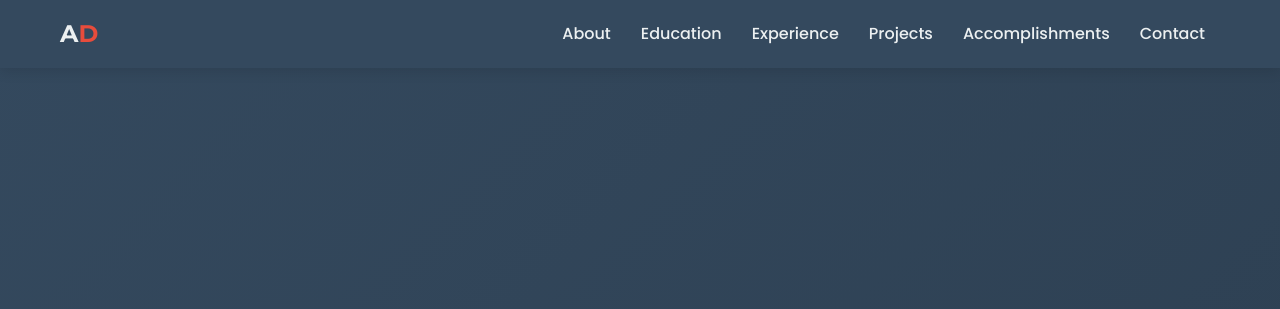
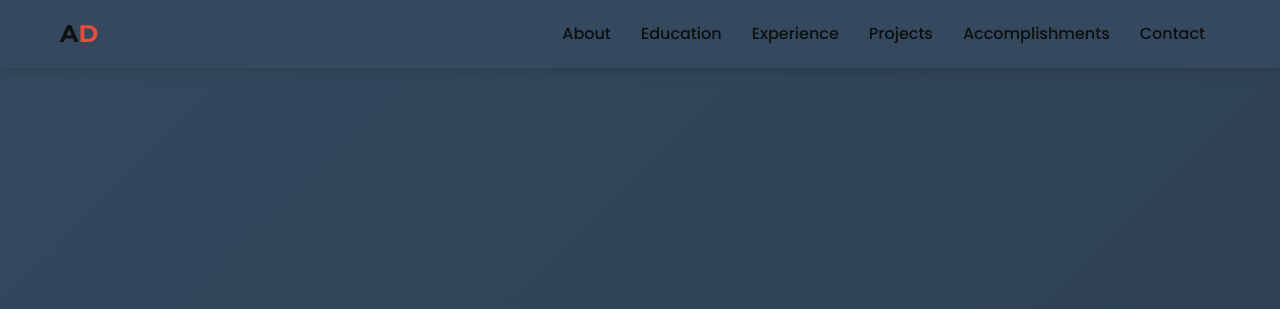
Before and after one commit to BotFolio-Builder/lkjhg, a plain HTML site: page index.html in a window 1280 px wide. Shown: the top 309 px of the page. Drawn offline with Linux system fonts and the light colour scheme.

Commit message:
Update portfolio page

```diff
--- a/index.html
+++ b/index.html
@@ -15,7 +15,7 @@
             --accent: #e74c3c;         /* Red accent */
             --accent-light: #ff6b6b;   /* Light red accent */
             --accent-dark: #c0392b;    /* Dark red accent */
-            --text-light: #ecf0f1;     /* Light text */
+            --text-light: #0e0f0f;     /* Light text */
             --text-dark: #2c3e50;      /* Dark text */
             --bg-light: #f5f7fa;       /* Light background */
             --bg-dark: #2c3e50;        /* Dark background */
```
